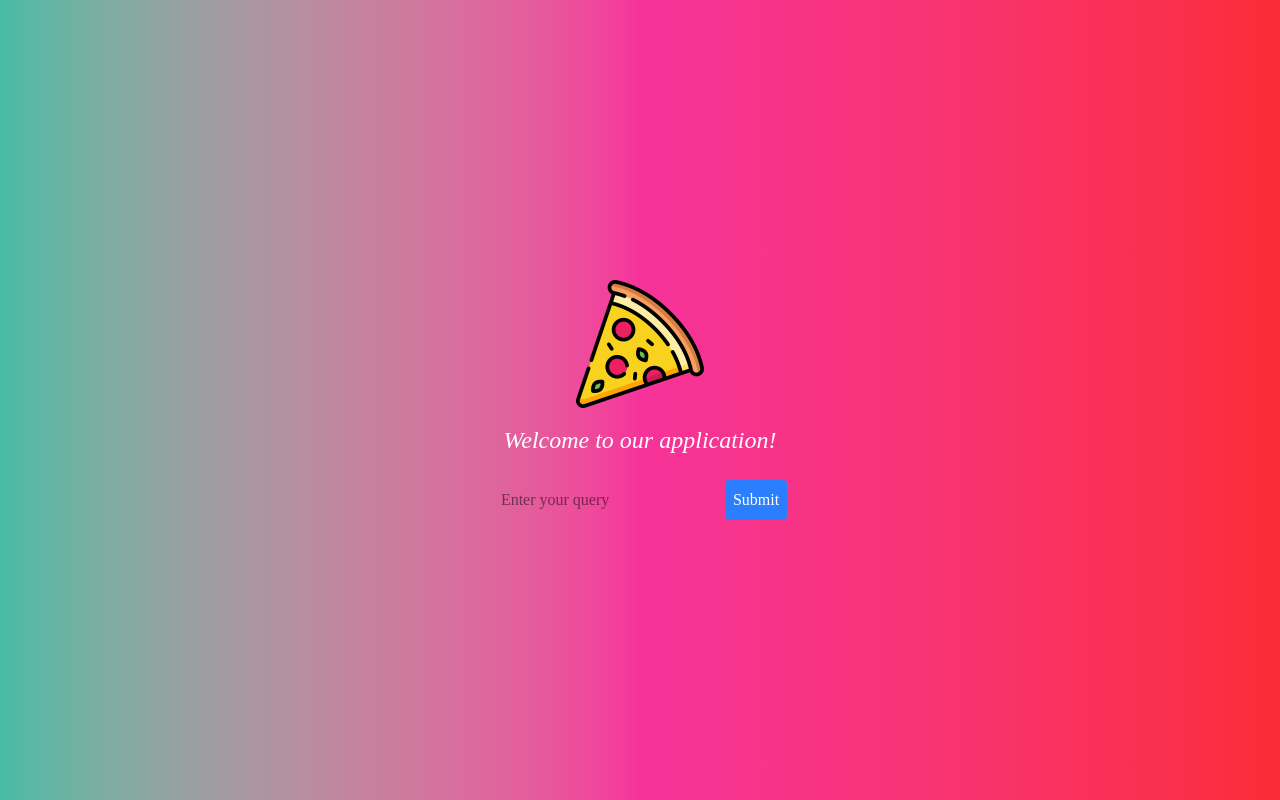
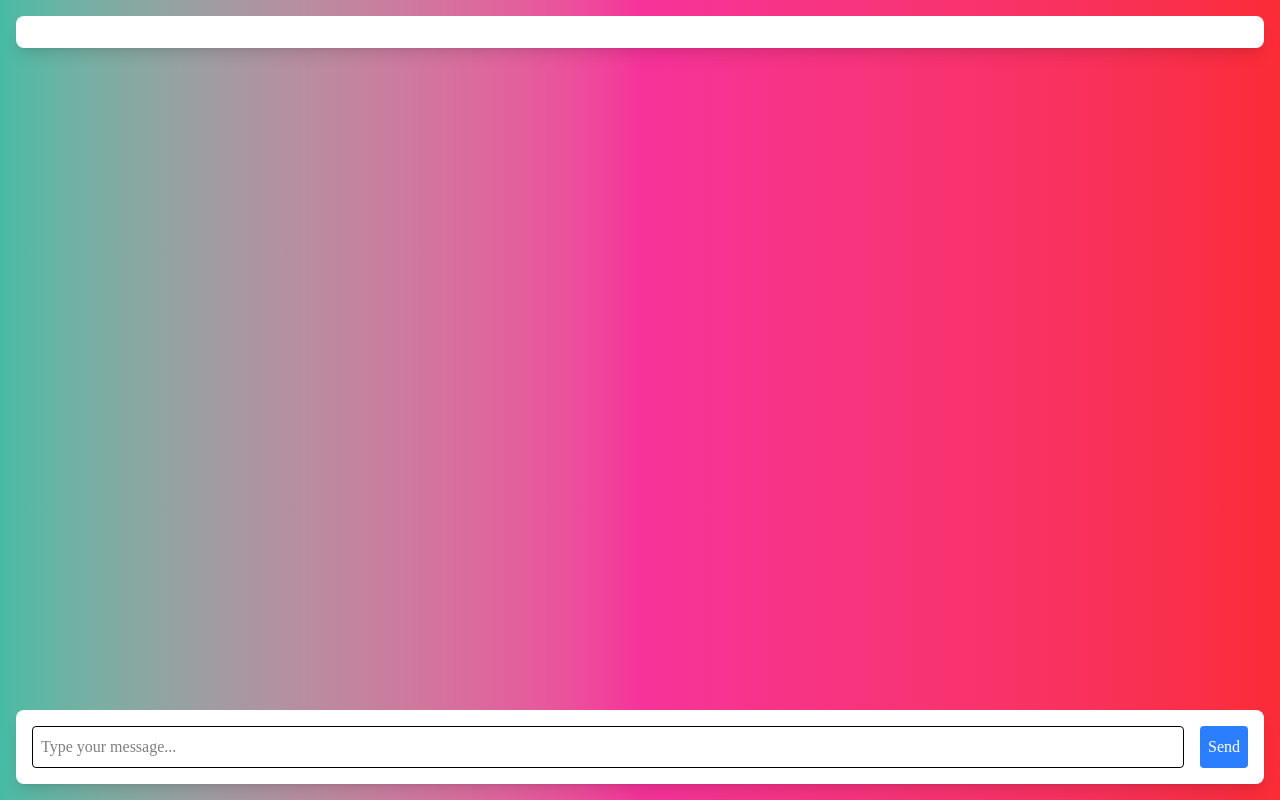
Before and after one commit to Lakshmi-1/DeepDish-AI, a React (Vite) app in the folder client/: page / in a window 1280 px wide. Built offline with nearby package versions, Linux system fonts and the light colour scheme.

Commit message:
Basic chatbot styling

```diff
--- a/client/package.json
+++ b/client/package.json
@@ -10,6 +10,9 @@
     "preview": "vite preview"
   },
   "dependencies": {
+    "@fortawesome/fontawesome-svg-core": "^6.7.2",
+    "@fortawesome/free-solid-svg-icons": "^6.7.2",
+    "@fortawesome/react-fontawesome": "^0.2.2",
     "@tailwindcss/vite": "^4.0.13",
     "axios": "^1.8.2",
     "react": "^19.0.0",
--- a/client/src/App.jsx
+++ b/client/src/App.jsx
@@ -1,10 +1,11 @@
-import { useState, useEffect } from 'react';
+import { useState } from 'react';
+import { FontAwesomeIcon } from '@fortawesome/react-fontawesome';
+import { faUser, faRobot } from '@fortawesome/free-solid-svg-icons';
 
 function App() {
-  const [message, setMessage] = useState('');
+  const [messages, setMessages] = useState([]);
   const [loading, setLoading] = useState(false);
   const [query, setQuery] = useState('');
-  const [results, setResults] = useState([]);
 
   const handleQueryChange = (e) => {
     setQuery(e.target.value);
@@ -14,27 +15,27 @@ function App() {
     if (!query) return;
 
     setLoading(true);
-    setResults([]); // Clear previous results
+    setMessages((prev) => [...prev, { sender: 'user', text: query }]);
+    setQuery('');
+
     try {
       const response = await fetch('http://127.0.0.1:5000/query', {
         method: 'POST',
         headers: {
           'Content-Type': 'application/json',
         },
-        body: JSON.stringify({ query: query }),
+        body: JSON.stringify({ query }),
       });
 
       const data = await response.json();
       if (data.result) {
-        setResults(data.result.result);
-
-        setMessage(`Found ${data.result.length} result(s)`);
+        setMessages((prev) => [...prev, { sender: 'bot', text: data.result.result }]);
       } else {
-        setMessage('No results found.');
+        setMessages((prev) => [...prev, { sender: 'bot', text: 'No results found.' }]);
       }
     } catch (error) {
       console.error('Error fetching data:', error);
-      setMessage('An error occurred while fetching data.');
+      setMessages((prev) => [...prev, { sender: 'bot', text: 'An error occurred while fetching data.' }]);
     } finally {
       setLoading(false);
     }
@@ -46,29 +47,35 @@ function App() {
   };
 
   return (
-    <div className="flex justify-center items-center min-h-screen bg-gradient-to-r from-mint-500 via-pink-500 to-red-500">
-      <div className="text-center">
-        <img src="/pizza.png" alt="logo" className="w-32 h-32 mx-auto" />
-        <h1 className="text-6xl font-extrabold text-white drop-shadow-lg">
-          {loading ? 'Loading...' : message}
-        </h1>
-        <p className="mt-4 text-2xl text-white italic">
-          Welcome to our application!
-        </p>
-        <form onSubmit={handleSubmit} className="mt-6">
+    <div className="flex flex-col justify-between min-h-screen bg-gradient-to-r from-mint-500 via-pink-500 to-red-500 p-4">
+      <div className="flex flex-col space-y-4 overflow-auto max-h-[80vh] p-4 bg-white shadow-lg rounded-lg">
+        {messages.map((msg, index) => (
+          <div key={index} className={`flex items-center ${msg.sender === 'user' ? 'justify-end' : 'justify-start'}`}>
+            {msg.sender === 'bot' && <FontAwesomeIcon icon={faRobot} className="text-green-500 mr-2" />}
+            <p className={`p-2 rounded ${msg.sender === 'user' ? 'bg-blue-500 text-white' : 'bg-gray-300 text-black'}`}>{msg.text}</p>
+            {msg.sender === 'user' && <FontAwesomeIcon icon={faUser} className="text-blue-500 ml-2" />}
+          </div>
+        ))}
+        {loading && (
+          <div className="flex justify-start">
+            <span className="animate-bounce mx-1 text-2xl">.</span>
+            <span className="animate-bounce mx-1 text-2xl delay-100">.</span>
+            <span className="animate-bounce mx-1 text-2xl delay-200">.</span>
+          </div>
+        )}
+      </div>
+      <form onSubmit={handleSubmit} className="flex p-4 bg-white shadow-lg rounded-lg mt-4">
         <input
           type="text"
           value={query}
           onChange={handleQueryChange}
-            className="p-2 rounded"
-            placeholder="Enter your query"
+          className="flex-1 p-2 border rounded"
+          placeholder="Type your message..."
         />
         <button type="submit" className="ml-4 p-2 bg-blue-500 text-white rounded">
-            Submit
+          Send
         </button>
       </form>
-        {results}
-      </div>
     </div>
   );
 }
```
Also changed, not shown: 1 other file (tests, documents, lock files or other folders). Lines whose indentation alone changed are shown as unchanged.
